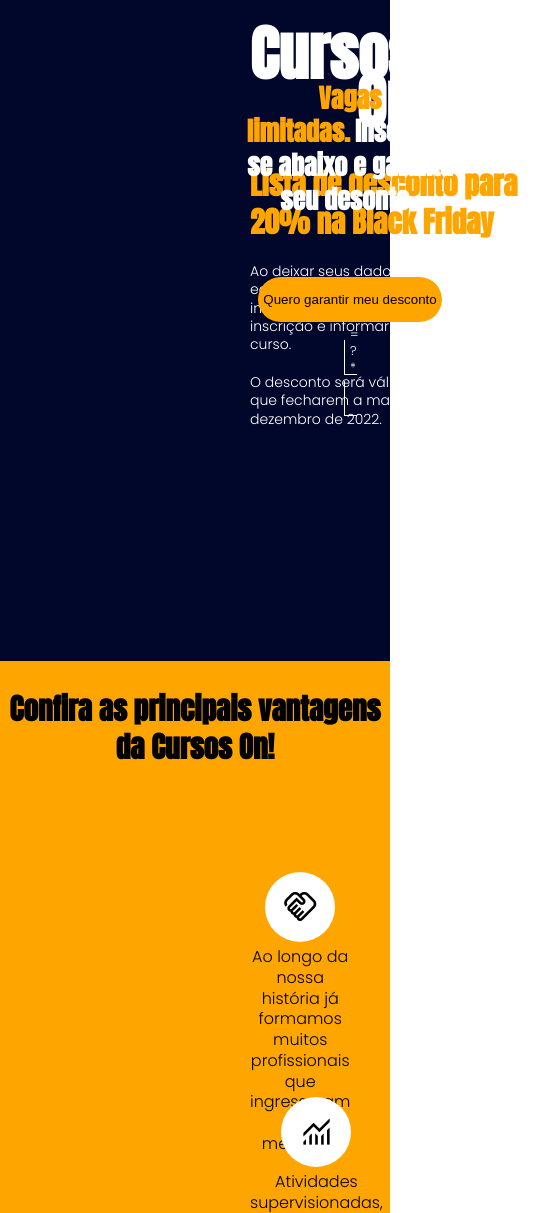
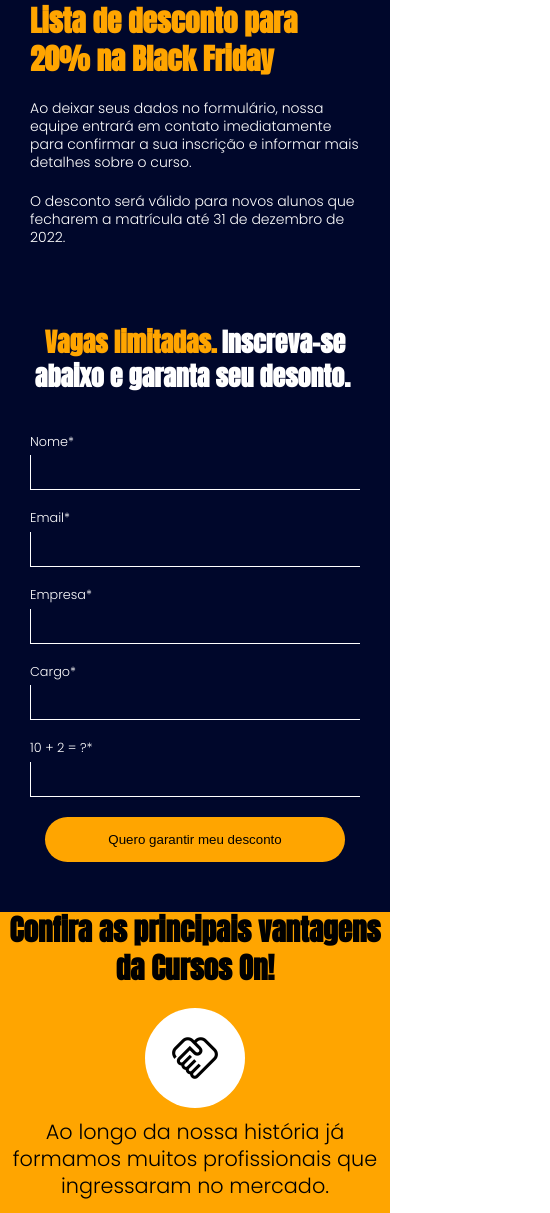
Before and after one commit to matheuspfalconi/Landing_Page_Cursos_On, a plain HTML site: page index.html in a window 390 px wide. Shown: the part 183-1396 px from the top of the page, 550 px wide, since content can reach past the window. Drawn offline with nearby package versions, Linux system fonts and the light colour scheme.

Commit message:
Create responsive design

```diff
--- a/style.css
+++ b/style.css
@@ -1,26 +1,3 @@
-/*===================================Fontes Gerais===================================/
-Body - 16px
-H1 - 32px
-H2 -
-H3 -
-SPAN - 14px
-P - 16px
-A - 16px
-
-*/
-
-/*===================================Breakpoints Gerais===================================/
-
-@media (min-width:320px) { smartphones, portrait iPhone, portrait 480x320 phones (Android) }
-@media (min-width:480px) { smartphones, Android phones, landscape iPhone }
-@media (min-width:600px) { portrait tablets, portrait iPad, e-readers (Nook/Kindle), landscape 800x480 phones (Android) }
-@media (min-width:801px) { tablet, landscape iPad, lo-res laptops ands desktops }
-@media (min-width:1025px) { big landscape tablets, laptops, and desktops }
-@media (min-width:1281px) { hi-res laptops and desktops }
-
-/*
-
-
 /*===================================Fontes===================================*/
 @import url('https://fonts.googleapis.com/css2?family=Anton&family=Caveat&family=Poppins:wght@300&display=swap');
 
@@ -105,11 +82,6 @@ input, button {
     appearance: none;
 }
 
-.section_home, .section_benefits {
-	width: 100%;
-	height: 100vh;
-}
-
 .text_orange {
 	color: orange;
 }
@@ -117,6 +89,9 @@ input, button {
 /*===================================Estilos Home===================================*/
 
 .section_home {
+	width: 100%;
+	height: 100vh;
+
 	background-color: #00072b;
 	background-position: center;
 	background-repeat: no-repeat;
@@ -136,7 +111,7 @@ input, button {
 .l_div_home, .r_div_home {
 	width: 50%;
 	height: 100%;
-	padding: 0 50px;
+	padding: 0 40px;
 }
 
 .l_div_home {
@@ -177,14 +152,12 @@ input, button {
 .r_div_home {
 	display: flex;
 	flex-wrap: wrap;
-	justify-content: center;
 	align-content: center;
 }
 
 .div_text_r {
 	width: 400px;
 	height: auto;
-	margin-bottom: 20px;
 	text-align: center;
 }
 
@@ -251,9 +224,17 @@ input, button {
 /*===================================Estilos Benefits===================================*/
 
 .section_benefits {
+	width: 100%;
+	height: auto;
 	background-color: orange;
 	color: black;
 	text-align: center;
+}
+
+.content_benefits {
+	width: 100%;
+	height: 100%;
+	padding: 50px 200px;
 }
 
 .div_title_benefits {
@@ -265,16 +246,18 @@ input, button {
 .div_list_benefits {
 	width: 100%;
 	height: auto;
-	padding: 50px 250px 0 250px;
+	display: flex;
+	flex-wrap: wrap;
+	justify-content: center;
 	margin-top: 20px;
 }
 
 .list_benefits {
-	width: 100%;
+	width: 1000px;
 	height: auto;
 	display: flex;
 	flex-wrap: wrap;
-	justify-content: space-between;
+	justify-content: center;
 	column-gap: 30px;
 }
 
@@ -290,8 +273,8 @@ input, button {
 }
 
 .div_icon_benefits {
-	width: 100%;
-	height: 80px;
+	width: 70px;
+	height: 70px;
 	display: flex;
 	flex-wrap: wrap;
 	align-content: center;
@@ -299,8 +282,8 @@ input, button {
 }
 
 .icon_benefits {
-	width: 70px;
-	height: 70px;
+	width: 100%;
+	height: 100%;
 	border-radius: 50px;
 	background-color: white;
 	display: flex;
@@ -317,3 +300,101 @@ input, button {
 	background-color: black;
 	color: white;
 }
+
+/*===================================Responsividade===================================*/
+
+@media(max-width: 1304px) {
+	.content_benefits {
+		padding: 50px 100px;
+	}
+}
+
+@media(max-width: 1281px) {
+	.content_home {
+		padding: 50px 100px;
+	}
+
+	.content_benefits {
+		padding: 50px 50px;
+	}
+}
+
+@media(max-width: 1025px) {
+	.content_home {
+		padding: 50px 50px;
+	}
+}
+
+@media(max-width: 801px) {
+	.section_home {
+		height: auto;
+	}
+
+	.content_home {
+		flex-wrap: wrap;
+		padding: 50px 100px;
+	}
+
+	.l_div_home, .r_div_home {
+		width: 100%;
+		height: auto;
+		padding: 20px 0px;
+	}
+
+	.div_text_r {
+		width: 100%;
+		text-align: center;
+	}
+
+	.div_list_benefits {
+		margin-top: 20px;
+	}
+
+	.list_benefits {
+		width: 500px;
+	}
+
+	.item_benefits {
+		width: 100%;
+		height: auto;
+		padding: 0 30px;
+		font-size: 1.3em;
+	}
+
+	.div_icon_benefits {
+		width: 100px;
+		height: 100px;
+	}
+
+	.icon_benefits > span {
+		font-size: 50px;
+	}
+
+	.div_text_benefits {
+		margin-top: 10px;
+	}
+}
+
+@media(max-width: 600px) {
+	.content_home, .content_benefits {
+		padding: 50px;
+	}
+
+	.div_title_benefits {
+		padding: 0;
+	}
+
+	.item_benefits {
+		padding: 0;
+	}
+}
+
+@media(max-width: 480px) {
+	.content_home, .content_benefits {
+		padding: 30px;
+	}
+
+	.div_text_l, .title_l {
+		width: 100%;
+	}
+}
```
